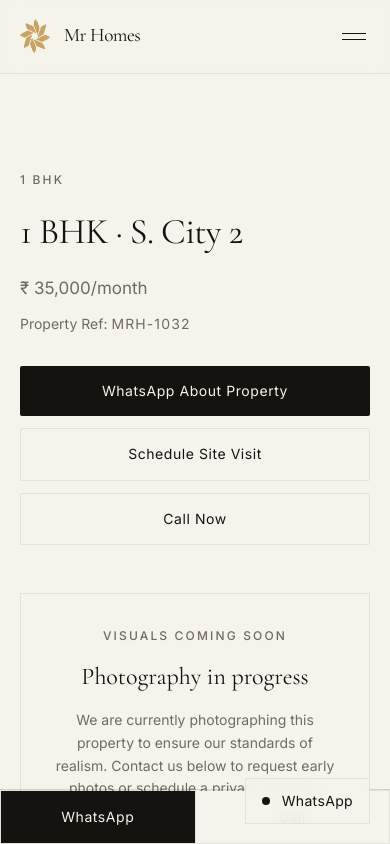
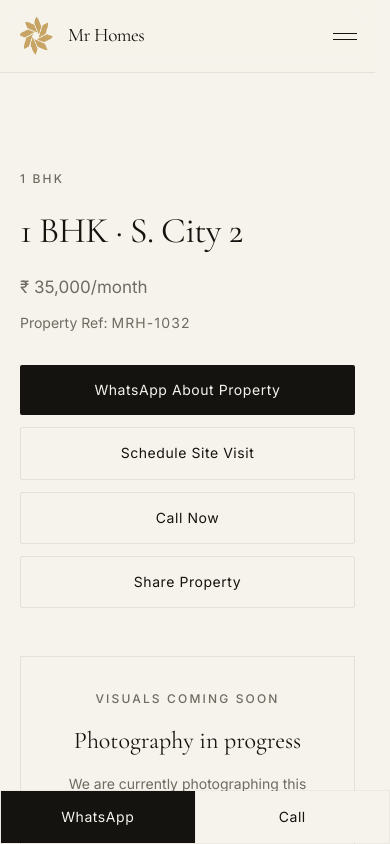
Before and after one commit to AnubhavDubey02/mrhomes-website, a Next.js app: page /properties/s-city-2-1bhk-mrh-1032 in a window 390 px wide. Shown: the top 844 px of the page. Built offline with nearby package versions, Linux system fonts and the light colour scheme.

Commit message:
Fix mobile menu overlay and navigation regressions

```diff
--- a/app/globals.css
+++ b/app/globals.css
@@ -36,6 +36,7 @@
     color: var(--ink);
     -webkit-font-smoothing: antialiased;
     text-rendering: optimizeLegibility;
+    scrollbar-gutter: stable;
   }
   body {
     font-family: var(--font-sans);
@@ -114,6 +115,10 @@ body.nav-open .wa-float {
   pointer-events: none;
 }
 
+body.nav-open .property-mobile-cta {
+  display: none !important;
+}
+
 /* Safe-area bottom clearance for notched / home-indicator phones */
 .wa-float {
   bottom: calc(1.25rem + env(safe-area-inset-bottom));
--- a/app/properties/[slug]/page.tsx
+++ b/app/properties/[slug]/page.tsx
@@ -5,6 +5,8 @@ import { getProperty, PROPERTIES, type Property } from '@/lib/properties';
 import { buildMetadata } from '@/lib/seo';
 import { telLink } from '@/lib/business';
 import { whatsappLink } from '@/lib/whatsapp';
+
+import { ShareButton } from '@/components/ui/ShareButton';
 
 export function generateStaticParams() {
   return PROPERTIES.map((p) => ({ slug: p.slug }));
@@ -80,6 +82,7 @@ ${property.type} | ${property.sector} | ${property.rent}.`;
         <a href={telLink} className="btn btn-ghost justify-center">
           Call Now
         </a>
+        <ShareButton title={property.title} />
       </div>
 
       {hasImages && (
@@ -176,7 +179,13 @@ ${property.type} | ${property.sector} | ${property.rent}.`;
         </div>
       )}
 
-      <div className="fixed inset-x-0 bottom-0 z-40 grid grid-cols-2 gap-px border-t border-line bg-line p-px sm:hidden">
+      <div
+        className="fixed inset-x-0 bottom-0 z-40 grid grid-cols-2 gap-px p-px sm:hidden property-mobile-cta"
+        style={{
+          borderTop: 'none',
+          backgroundColor: 'rgba(20, 19, 15, 0.04)'
+        }}
+      >
         <a
           href={whatsappLink(propertyWaMessage)}
           target="_blank"
--- a/components/layout/Header.tsx
+++ b/components/layout/Header.tsx
@@ -2,6 +2,7 @@
 
 import Link from 'next/link';
 import { useEffect, useState } from 'react';
+import { usePathname } from 'next/navigation';
 import { Container } from './Container';
 import { Logo } from './Logo';
 import { whatsappLink, waMessages } from '@/lib/whatsapp';
@@ -19,6 +20,12 @@ const NAV: NavItem[] = [
 
 export function Header() {
   const [open, setOpen] = useState(false);
+  const pathname = usePathname();
+
+  // Close menu on navigation
+  useEffect(() => {
+    setOpen(false);
+  }, [pathname]);
 
   // Close the mobile panel on route change / escape, and lock scroll while open.
   useEffect(() => {
@@ -28,6 +35,7 @@ export function Header() {
       document.body.style.overflow = 'hidden';
       document.body.classList.add('nav-open');
     } else {
+      document.body.style.overflow = '';
       document.body.classList.remove('nav-open');
     }
     return () => {
@@ -40,6 +48,7 @@ export function Header() {
   const waHref = whatsappLink(waMessages.general);
 
   return (
+    <>
       <header className="sticky top-0 z-40 bg-paper/85 backdrop-blur border-b border-line">
         <Container className="flex items-center justify-between h-[4.5rem] md:h-[5.5rem]">
           <Logo />
@@ -70,7 +79,7 @@ export function Header() {
             aria-expanded={open}
             aria-controls="mobile-nav"
             onClick={() => setOpen((v) => !v)}
-          className="lg:hidden inline-flex flex-col justify-center gap-[5px] w-9 h-9 -mr-2"
+            className="lg:hidden inline-flex flex-col justify-center items-center gap-[5px] w-11 h-11 -mr-3"
           >
             <span
               className={`block h-px w-6 bg-ink transition-transform duration-300 ease-editorial ${
@@ -84,12 +93,13 @@ export function Header() {
             />
           </button>
         </Container>
+      </header>
 
-      {/* Mobile panel */}
+      {/* Mobile panel - True fixed overlay */}
       <div
         id="mobile-nav"
-        className={`lg:hidden overflow-hidden border-t border-line transition-[max-height,opacity] duration-500 ease-editorial ${
-          open ? 'max-h-[80vh] opacity-100' : 'max-h-0 opacity-0'
+        className={`fixed top-[4.5rem] md:top-[5.5rem] left-0 right-0 bottom-0 z-30 lg:hidden overflow-y-auto bg-paper transition-[opacity,visibility] duration-300 ease-editorial ${
+          open ? 'opacity-100 visible border-b border-line' : 'opacity-0 invisible pointer-events-none'
         }`}
       >
         <Container className="py-8">
@@ -117,6 +127,6 @@ export function Header() {
           </a>
         </Container>
       </div>
-    </header>
+    </>
   );
 }
--- a/components/layout/Logo.tsx
+++ b/components/layout/Logo.tsx
@@ -20,14 +20,14 @@ const SYMBOL_PAD_TOP    = 40;
 const SYMBOL_PAD_LEFT   = 23;
 
 // ── Rendering targets ─────────────────────────────────────────────────────
-const MOBILE_INK_H  = 34;   // px — target visible symbol ink height on mobile
+const MOBILE_INK_H  = 38;   // px — target visible symbol ink height on mobile
 
 // Derived: mobile logo parameters
-const mobileCanvasH    = Math.round(MOBILE_INK_H * (SYMBOL_CANVAS_H / SYMBOL_INK_H));    // 44px
-const mobileCanvasW    = Math.round(mobileCanvasH * (SYMBOL_CANVAS_W / SYMBOL_CANVAS_H)); // 42px
-const mobileTopOffset  = Math.round(SYMBOL_PAD_TOP * (mobileCanvasH / SYMBOL_CANVAS_H));  // 6px
-const mobileLeftOffset = Math.round(SYMBOL_PAD_LEFT * (mobileCanvasH / SYMBOL_CANVAS_H)); // 3px
-const mobileVisibleW   = Math.round(MOBILE_INK_H * (SYMBOL_INK_W / SYMBOL_INK_H)) + 1;   // 36px
+const mobileCanvasH    = Math.round(MOBILE_INK_H * (SYMBOL_CANVAS_H / SYMBOL_INK_H));    // 49px
+const mobileCanvasW    = Math.round(mobileCanvasH * (SYMBOL_CANVAS_W / SYMBOL_CANVAS_H)); // 47px
+const mobileTopOffset  = Math.round(SYMBOL_PAD_TOP * (mobileCanvasH / SYMBOL_CANVAS_H));  // 7px
+const mobileLeftOffset = Math.round(SYMBOL_PAD_LEFT * (mobileCanvasH / SYMBOL_CANVAS_H)); // 4px
+const mobileVisibleW   = Math.round(MOBILE_INK_H * (SYMBOL_INK_W / SYMBOL_INK_H)) + 1;   // 40px
 
 const DESKTOP_SRCS = ['/brand/logo-header-tight.png', '/brand/logo-dark.png'] as const;
 const MOBILE_SRCS  = ['/brand/logo-symbol.png', '/brand/logo-header-tight.png'] as const;
--- a/components/lead/WhatsAppFloat.tsx
+++ b/components/lead/WhatsAppFloat.tsx
@@ -7,7 +7,7 @@ export function WhatsAppFloat() {
       target="_blank"
       rel="noopener noreferrer"
       aria-label="Chat on WhatsApp"
-      className="wa-float fixed bottom-5 right-5 z-50 inline-flex items-center gap-3 border border-line bg-paper/90 text-ink backdrop-blur px-4 py-3 text-sm tracking-wide transition-[transform,opacity,border-color] duration-300 ease-editorial hover:-translate-y-0.5 hover:border-ink"
+      className="wa-float fixed bottom-5 right-5 z-50 hidden lg:inline-flex items-center gap-3 border border-line bg-paper/90 text-ink backdrop-blur px-4 py-3 text-sm tracking-wide transition-[transform,opacity,border-color] duration-300 ease-editorial hover:-translate-y-0.5 hover:border-ink"
     >
       <span aria-hidden className="h-2 w-2 rounded-full bg-ink" />
       WhatsApp
--- a/components/sections/Hero.tsx
+++ b/components/sections/Hero.tsx
@@ -17,7 +17,7 @@ export function Hero() {
             <p className="eyebrow animate-rise">
               Gurgaon · Real Estate Advisory
             </p>
-            <h1 className="font-display text-display-xl mt-6 lg:mt-8 max-w-[18ch] animate-rise animate-rise-1">
+            <h1 className="font-display text-display-xl mt-6 lg:mt-8 max-w-[18ch] pr-2 animate-rise animate-rise-1">
               Find the right place for the life you're building.
             </h1>
             <p className="mt-8 max-w-prose text-lg leading-relaxed text-muted animate-rise animate-rise-2">
--- /dev/null
+++ b/components/ui/ShareButton.tsx
@@ -0,0 +1,48 @@
+'use client';
+
+import { useState, useEffect } from 'react';
+
+export function ShareButton({ title }: { title: string }) {
+  const [copied, setCopied] = useState(false);
+  const [shareUrl, setShareUrl] = useState('');
+
+  useEffect(() => {
+    setShareUrl(window.location.href);
+  }, []);
+
+  const handleShare = async () => {
+    const url = shareUrl || window.location.href;
+    if (navigator.share) {
+      try {
+        await navigator.share({
+          title,
+          text: `Check out this property on Mr Homes: ${title}`,
+          url,
+        });
+      } catch (err) {
+        // User cancelling share is expected, log other errors
+        if ((err as Error).name !== 'AbortError') {
+          console.error('Error sharing:', err);
+        }
+      }
+    } else {
+      try {
+        await navigator.clipboard.writeText(url);
+        setCopied(true);
+        setTimeout(() => setCopied(false), 2000);
+      } catch (err) {
+        console.error('Failed to copy link:', err);
+      }
+    }
+  };
+
+  return (
+    <button
+      type="button"
+      onClick={handleShare}
+      className="btn btn-ghost justify-center min-w-[140px]"
+    >
+      {copied ? 'Link Copied' : 'Share Property'}
+    </button>
+  );
+}
```
Also changed, not shown: 1 other file (tests, documents, lock files or other folders). Lines whose indentation alone changed are shown as unchanged.
